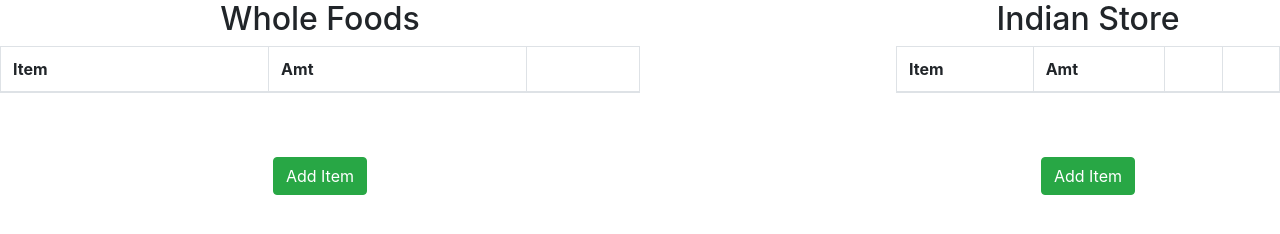
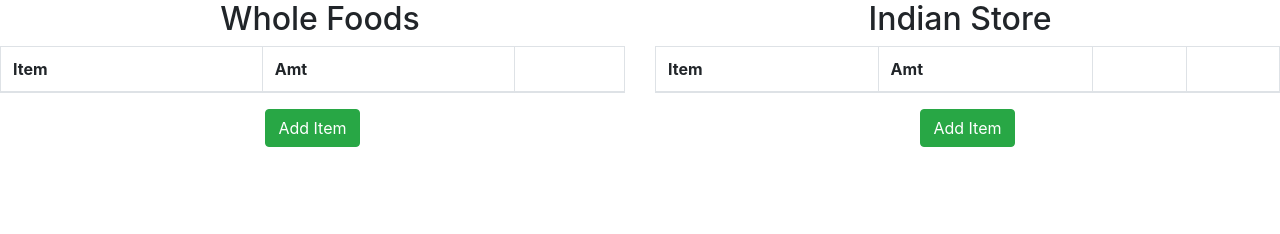
Before and after one commit to frog-dev/shoppinglist.github.io, a website: page index.html in a window 1280 px wide. Drawn offline with nearby package versions, Linux system fonts and the light colour scheme; no server answers.

Commit message:
new changes

```diff
--- a/index.html
+++ b/index.html
@@ -7,14 +7,14 @@
 	<script src="/socket.io/socket.io.js"></script>
 
 	<body>
-		<div id = "horizontal">
 			<div class = "hi">
 				<center><h2>Whole Foods</h2></center>
 			</div>
 			<div class = "bye">
 				<center><h2>Indian Store</h2></center>
 			</div>
-			<div class = "hi">
+			<div class = "row">
+			<div class="col-lg-6 col-md-6 col-sm-6 col-xs-6">
 			<table id = "wTable" class="table table-bordered">
 			  <thead class = "thead">
 				<tr>
@@ -26,11 +26,11 @@
 			  <tbody>
 			  </tbody>
 			</table>
+			<center><button type="button" onclick = "wadd('','')" class="btn btn-success">Add Item</button></center>
 			<br>
 			<br>
-				<center><button type="button" onclick = "wadd('','')" class="btn btn-success">Add Item</button></center>
 			</div>
-			<div class = "bye" >
+			<div class="col-lg-6 col-md-6 col-sm-6 col-xs-6">
 			<table id = "iTable" class="table table-bordered">
 			  <thead class = "thead">
 				<tr>
@@ -42,9 +42,9 @@
 			  <tbody>
 			  </tbody>
 			</table>
+			<center><button type="button" onclick = "iadd('','')" class="btn btn-success">Add Item</button></center>
 			<br>
 			<br>
-				<center><button type="button" onclick = "iadd('','')" class="btn btn-success">Add Item</button></center>
 			</div>
 			</div>
 
--- a/style.css
+++ b/style.css
@@ -6,5 +6,5 @@
 
 .bye{
 	float:right;
-	width:30%;
+	width:50%;
 }
```
Lines whose indentation alone changed are shown as unchanged.
